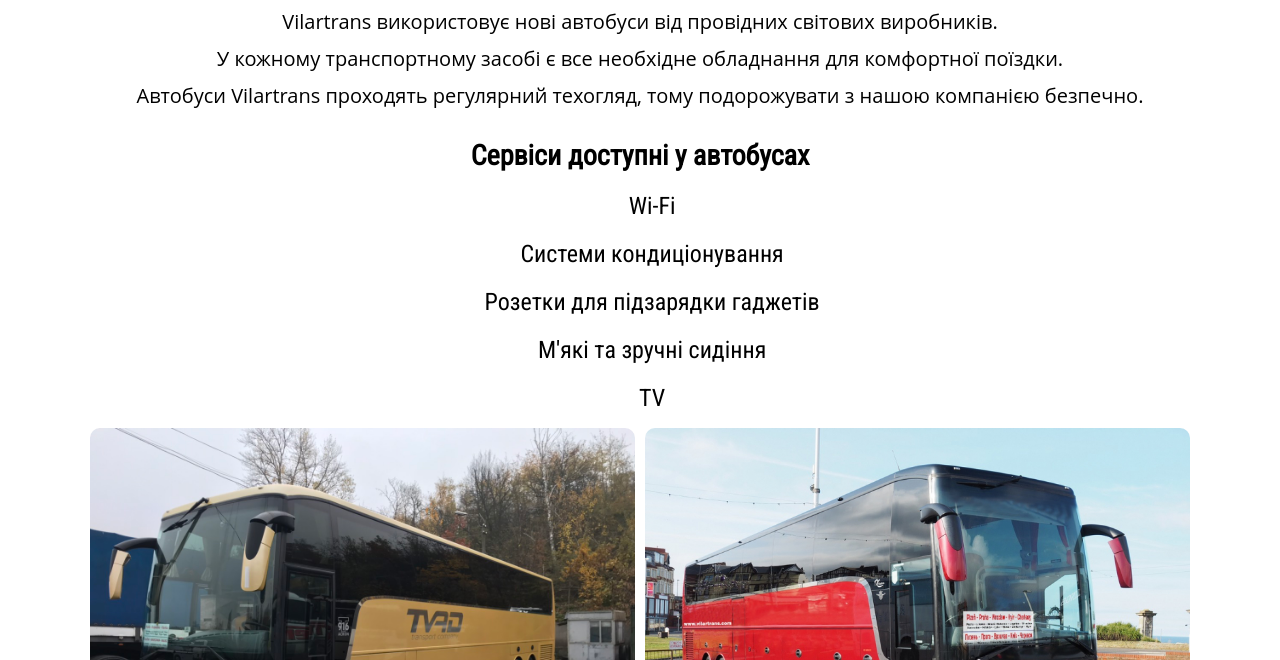
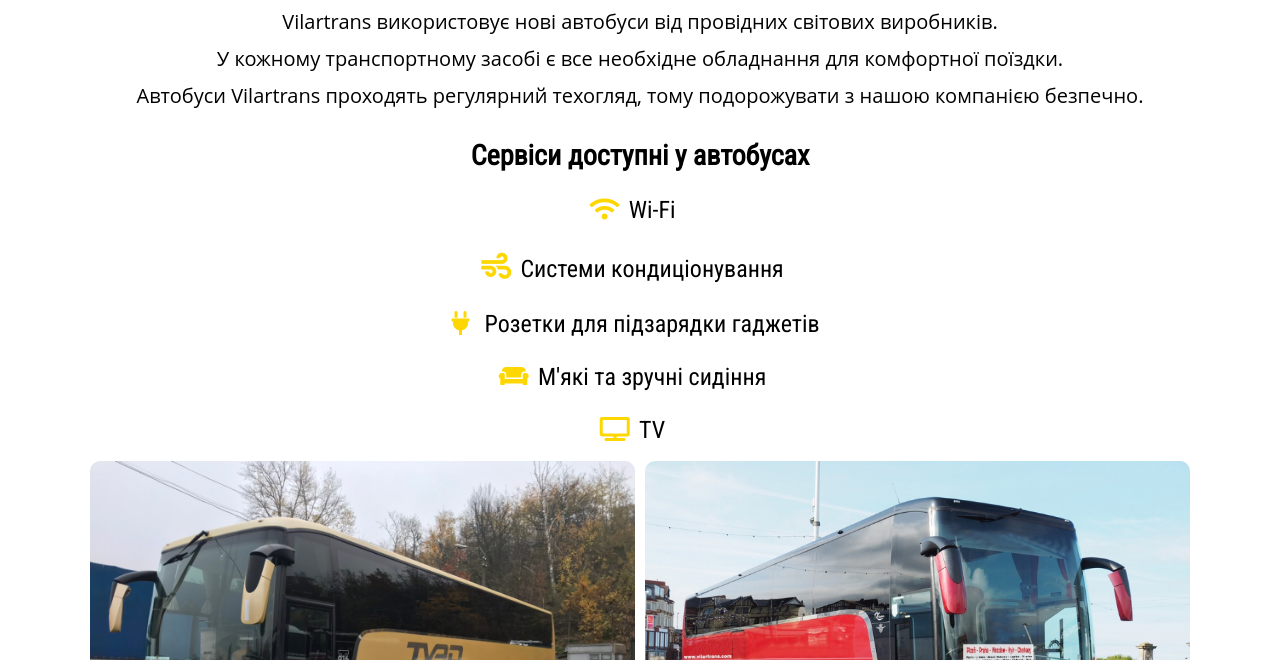
Before and after one commit to Apex-ua/vilartrans, a plain HTML site: page buses.html in a window 1280 px wide. Shown: the part 140-800 px from the top of the page. Drawn offline with Linux system fonts and the light colour scheme.

Commit message:
added fontawesome

```diff
--- a/buses.html
+++ b/buses.html
@@ -25,6 +25,7 @@
         </script>
 
         <link href="https://fonts.googleapis.com/css?family=Anton|Roboto+Condensed&display=swap" rel="stylesheet">
+        <link rel="stylesheet" href="https://use.fontawesome.com/releases/v5.7.2/css/all.css" integrity="sha384-fnmOCqbTlWIlj8LyTjo7mOUStjsKC4pOpQbqyi7RrhN7udi9RwhKkMHpvLbHG9Sr" crossorigin="anonymous">
         <link rel="stylesheet" href="./style/style.css">
     </head>
 
```
Also changed, not shown: contacts.html (+1 -0 lines).
